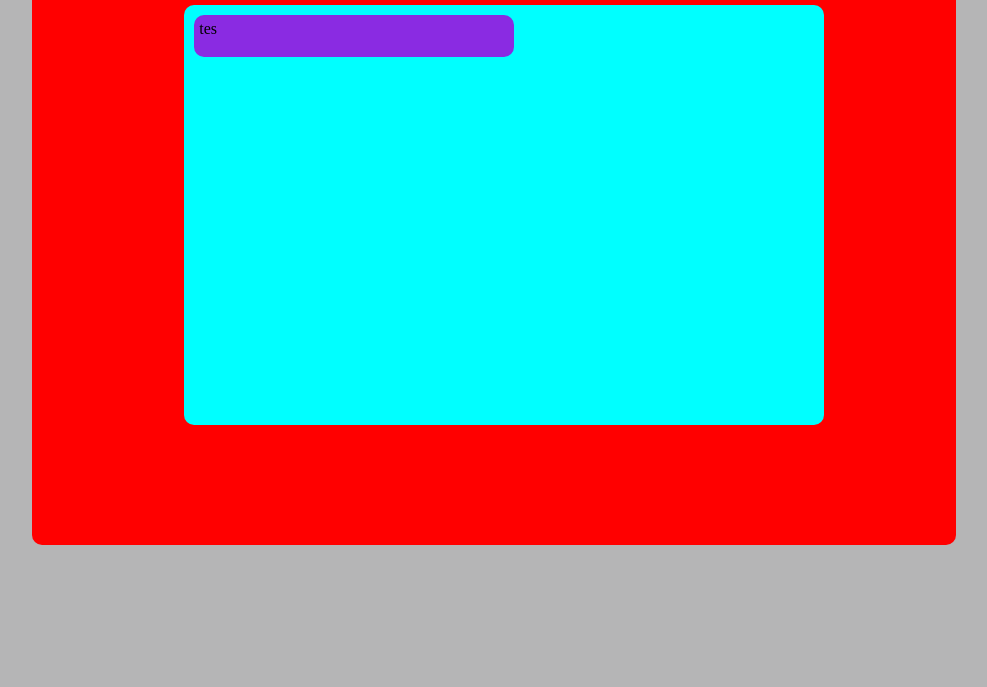
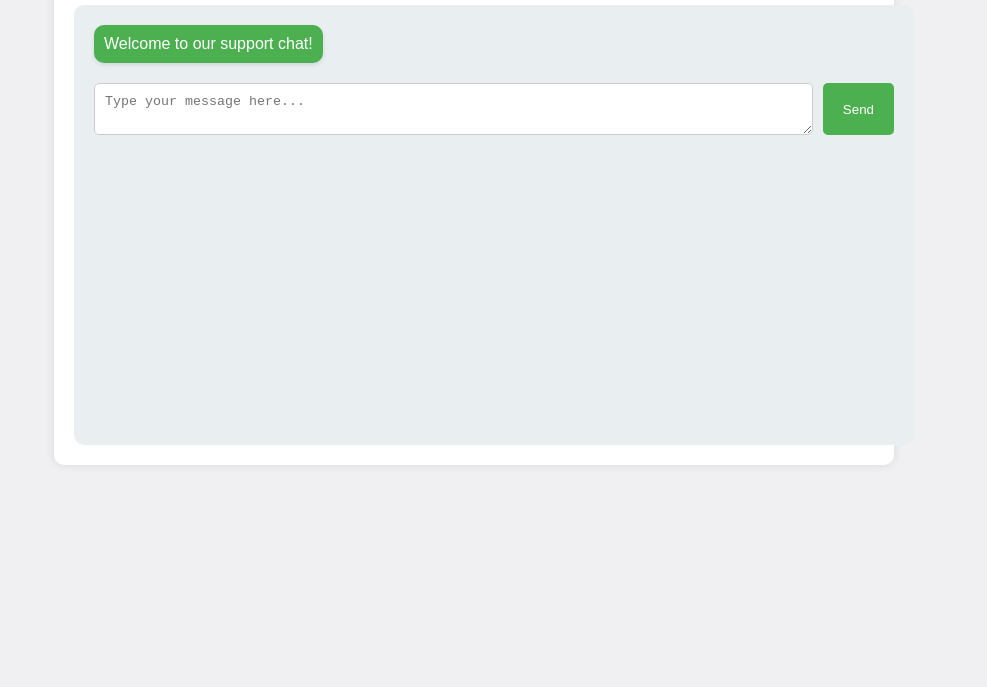
Before and after one commit to vacaramin/Go-Serve, a plain HTML site: page chat-server/frontend/index.html in a window 1280 px wide. Shown: the part 113-800 px from the top of the page, without its empty margins (166-1153 px from the left). Drawn offline with Linux system fonts and the light colour scheme.

Commit message:
frontend css enhancements

```diff
--- a/chat-server/frontend/index.css
+++ b/chat-server/frontend/index.css
@@ -1,35 +1,75 @@
-
-body{
-    background-color: rgb(181, 181, 182);
+body {
+    background-color: #f0f0f2;
+    font-family: Arial, sans-serif;
+    margin: 0;
+    padding: 0;
+    box-sizing: border-box;
 }
 
-.container{
+.container {
     position: relative;
-    left: 15%;
-    top: 10px;
-    background-color: red;
-    width: 70%;
-    height: 600px;
-    align-items: center;
+    width: 80%;
+    max-width: 800px;
+    margin: 20px auto;
+    background-color: #ffffff;
+    box-shadow: 0 0 10px rgba(0, 0, 0, 0.1);
     padding: 20px;
     border-radius: 10px;
-
 }
 
-.chat-box{
-    background-color: aqua;
-    width: 70%;
+h1 {
+    color: #333;
+    text-align: center;
+    margin-bottom: 20px;
+}
+
+.chat-box {
+    background-color: #e9eff1;
+    width: 100%;
     height: 400px;
-    position: relative;
-    left: 15%;
+    padding: 20px;
+    border-radius: 10px;
+    overflow-y: auto;
+}
+
+.chat-container {
+    background-color: #7a7efd;
+    color: #fff;
     padding: 10px;
+    margin-bottom: 10px;
     border-radius: 10px;
+    width: fit-content;
+    max-width: 80%;
+    box-shadow: 0 2px 4px rgba(0, 0, 0, 0.1);
 }
-.chat-container{
-    width: 50%;
-    border-radius: 10px;
-    height: 2rem;
-    background-color: blueviolet;
-    padding: 5px;
-    align-items: center;
+
+
+.chat-container.user {
+    background-color: #4caf50;
+    align-self: flex-end;
 }
+.message-form {
+    display: flex;
+    margin-top: 20px;
+}
+
+.message-input {
+    flex-grow: 1;
+    padding: 10px;
+    border-radius: 5px;
+    border: 1px solid #ccc;
+    margin-right: 10px;
+}
+
+.send-button {
+    padding: 10px 20px;
+    background-color: #4caf50;
+    color: white;
+    border: none;
+    border-radius: 5px;
+    cursor: pointer;
+}
+
+.send-button:hover {
+    background-color: #45a049;
+}
--- a/chat-server/frontend/index.html
+++ b/chat-server/frontend/index.html
@@ -1,20 +1,26 @@
 <!DOCTYPE html>
 <html lang="en">
+<head>
     <meta charset="UTF-8">
     <meta name="viewport" content="width=device-width, initial-scale=1.0">
     <link rel="stylesheet" href="./index.css">
-    <title>Chat Application test</title>
+    <title>Chat Application Test</title>
+    <script src="./script.js"></script>
 </head>
 <body>
 
     <div class="container">
-        <h1> Chat Application</h1>
+        <h1>Chat Application</h1>
 
-        <div class = "chat-box">
+        <div class="chat-box">
+            <div class="chat-container user">
+                Welcome to our support chat!
+            </div>
 
-            <div class="chat-container">
-                tes
-            </div>
+            <form id="message-form" class="message-form">
+                <textarea id="message-input" class="message-input" placeholder="Type your message here..." required></textarea>
+                <button type="submit" class="send-button">Send</button>
+            </form>
         </div>
     </div>
 
```
Also changed, not shown: chat-server/frontend/index.js (+19 -0 lines).
